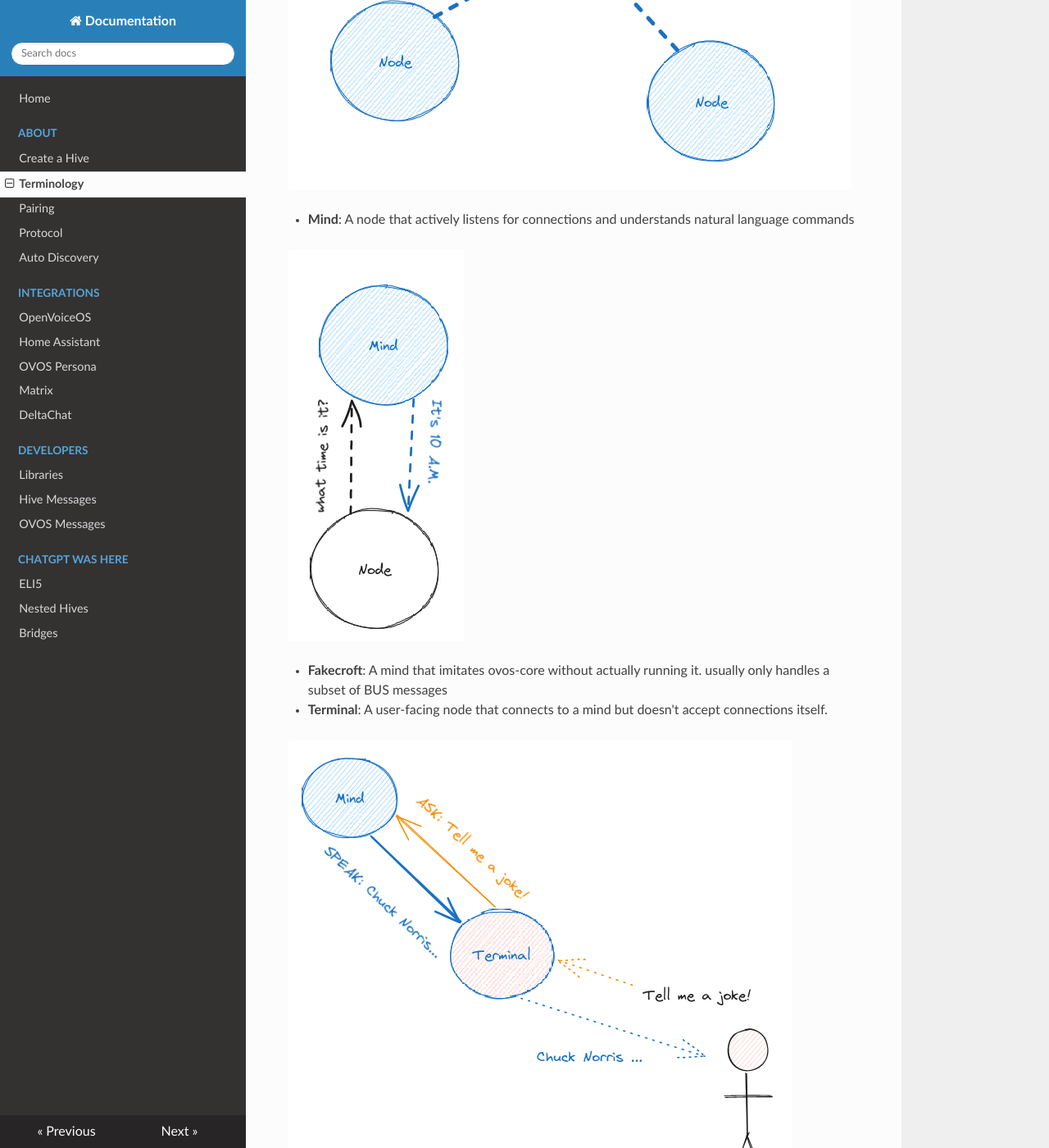
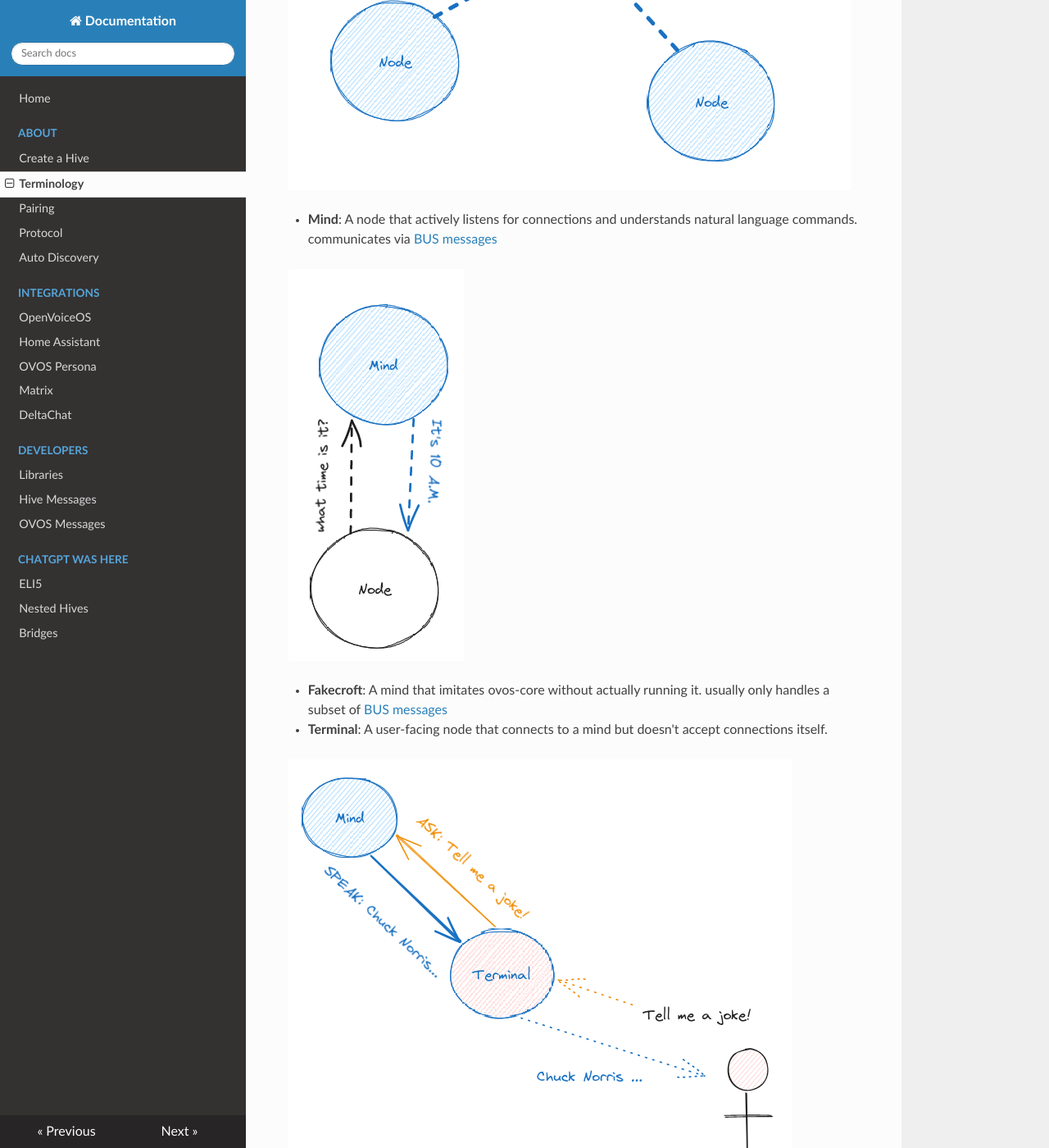
Before and after one commit to JarbasHiveMind/HiveMind-community-docs, an MkDocs documentation site: the page built from docs/02_terminology.md, in a window 1280 px wide and 1400 px high, scrolled down 621 px. Shown: the whole window at 82% size. Built offline with MkDocs 1.6.1, drawn with Linux system fonts in a browser that asks for light colours; nearby versions of some CDN libraries; some of the changed text lies outside the part shown.

Commit message:
ILLUSTRATE TERMINOLOGY

```diff
--- a/docs/02_terminology.md
+++ b/docs/02_terminology.md
@@ -6,11 +6,11 @@ Before we delve into the depths of the Hivemind Protocol, let's familiarize ours
 
 ![img.png](img.png)
 
-- **Mind**: A node that actively listens for connections and understands natural language commands
+- **Mind**: A node that actively listens for connections and understands natural language commands. communicates via [BUS messages](./04_protocol.md)
 
 ![img_1.png](img_1.png)
 
-- **Fakecroft**: A mind that imitates ovos-core without actually running it. usually only handles a subset of BUS messages
+- **Fakecroft**: A mind that imitates ovos-core without actually running it. usually only handles a subset of [BUS messages](./04_protocol.md)
 
 - **Terminal**: A user-facing node that connects to a mind but doesn't accept connections itself.
 
@@ -20,7 +20,7 @@ Before we delve into the depths of the Hivemind Protocol, let's familiarize ours
 
 ![img_4.png](img_4.png)
 
-- **Slave**: A mind that connects to another mind and accepts BUS commands from it.
+- **Slave**: A mind that connects to another mind and always accepts [BUS messages](./04_protocol.md) from it.
 
 ![img_2.png](img_2.png)
 
```
